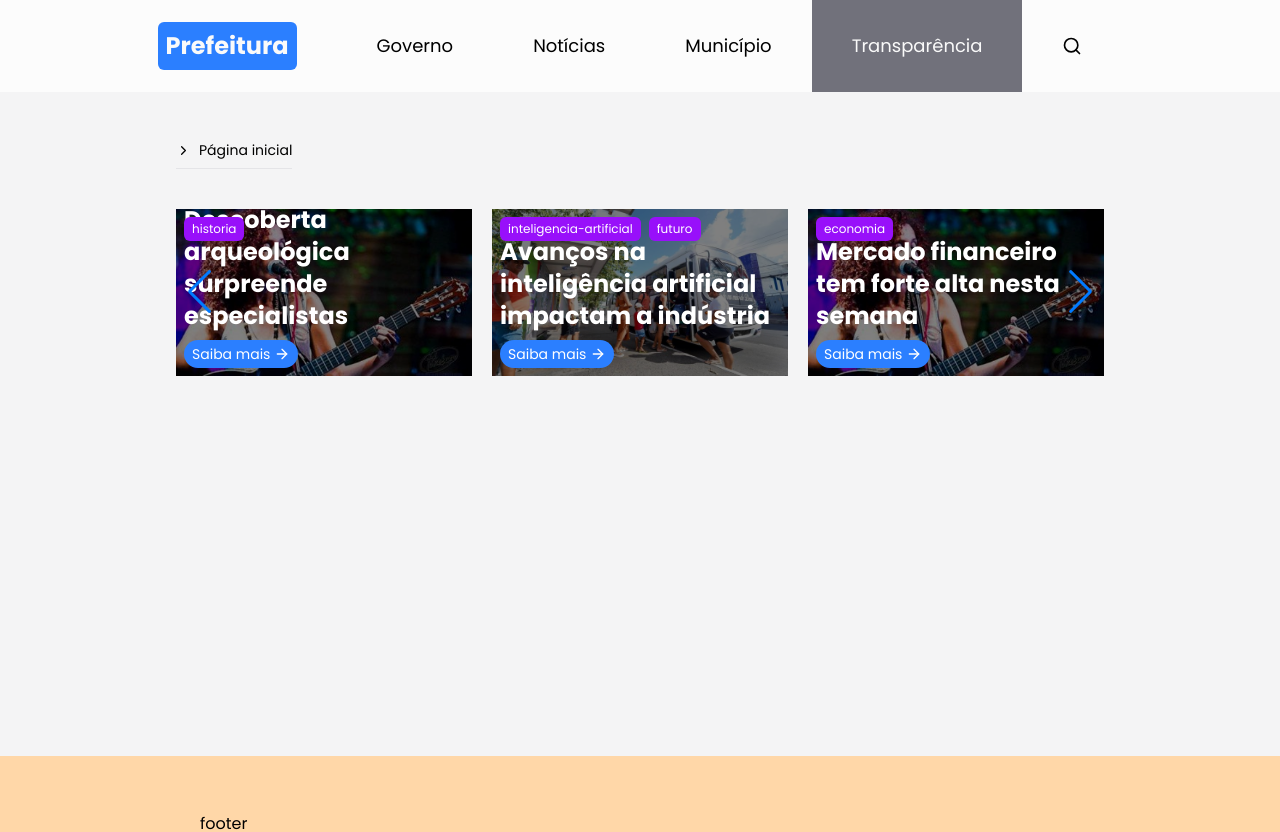
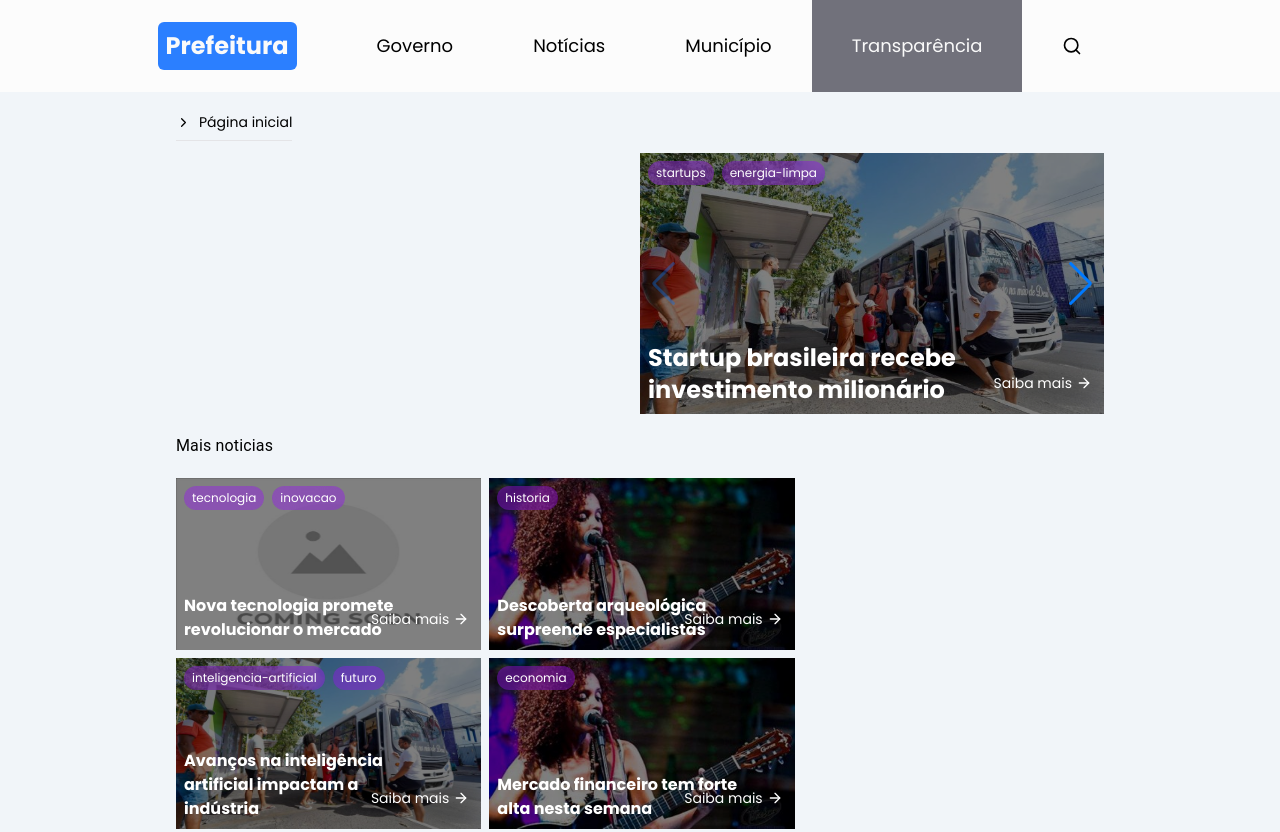
Before and after one commit to LuscaCid/W5iGerenciadorSites, a React (Vite) app: page / in a window 1280 px wide. Shown: the top 832 px of the page. Built offline with nearby package versions, Linux system fonts and the light colour scheme.

Commit message:
feat: adicao de secao de noticias

```diff
--- a/package.json
+++ b/package.json
@@ -13,6 +13,7 @@
     "@emotion/react": "^11.14.0",
     "@emotion/styled": "^11.14.0",
     "@hookform/resolvers": "^4.1.2",
+    "@mui/joy": "^5.0.0-beta.51",
     "@mui/material": "^6.4.7",
     "@radix-ui/react-dialog": "^1.1.6",
     "@tailwindcss/postcss": "^4.0.9",
@@ -24,6 +25,7 @@
     "axios": "^1.8.1",
     "date-fns": "^4.1.0",
     "glidejs": "^2.1.0",
+    "lodash": "^4.17.21",
     "lucide-react": "^0.477.0",
     "postcss": "^8.5.3",
     "react": "^19.0.0",
--- a/src/components/Header.tsx
+++ b/src/components/Header.tsx
@@ -14,16 +14,21 @@ export function Header ( )
 {
     const [ isSearchWindowOpen, setIsSearchWindowOpen ] = useState(false);
     useEffect(() => {
-        document.addEventListener('keydown', (e) => {
+        function listnerCB (e : KeyboardEvent) {
             if (e.key === 'Escape' && isSearchWindowOpen) {
                 setIsSearchWindowOpen(false);
             }
-        });
-    }, [])
+        }
+        document.addEventListener('keydown',listnerCB);
+
+        return () => {
+            document.removeEventListener("keydown", listnerCB);
+        }
+    }, [isSearchWindowOpen])
     return (
         <header
             id="header"
-            className="hidden md:flex m-auto top-0 mb-20  gap-10 items-center justify-center w-full bg-zinc-50/50 fixed z-20 backdrop-blur-sm"
+            className="hidden md:flex m-auto top-0 mb-20  gap-10 items-center justify-center w-full bg-zinc-50/60 fixed z-20 backdrop-blur-sm"
         >
             <Logo title="Prefeitura" to="/"/>
             <ul className="flex items-center">
--- a/src/components/NewsCard.tsx
+++ b/src/components/NewsCard.tsx
@@ -1,18 +1,51 @@
+import { ArrowRight } from "lucide-react";
+import { Noticia } from "../@types/News";
+import { Button } from "../UI/Button";
+import { useNavigate } from "react-router-dom";
+import { Tooltip } from "@mui/material";
 interface NewsCardProps
 {
-    img : string;
-    title : string;
-    content: string;
-    date : string;
+    news : Partial<Noticia>
+    titleSize? : string;
 }
 export function NewsCard (props : NewsCardProps)
 {
+    const { news, titleSize = '2xl' } = props;
+    const navigate = useNavigate();
+
     return (
-        <div className="rounded-none relative">
-            <img src={props.img} />
-            <h2 className="absolute top-2 left-2 text-2xl font-bold ">{props.title}</h2>
-            <p>{props.content}</p>
-            <p></p>
+        <div className="relative">
+            <header className="flex gap-2 items-center absolute z-20 top-2 left-2">
+                {
+                    news.tags && news.tags.length > 0 && news.tags.map((tag) => (
+                        <Tooltip
+                            title={`Pressione para encontrar notícias sobre "${tag.nm_slug}"`}
+                            enterDelay={300}
+                            enterNextDelay={300}
+                            key={tag.nm_slug}
+                        >
+                            <span
+                                className="rounded-full px-2 text-white py-1 text-xs bg-purple-600/40 backdrop-blur-md"
+                            >
+                                { tag.nm_slug }
+                            </span>
+                        </Tooltip>
+                    ))
+                }
+            </header>
+            <img
+                src={news.nm_img}
+                className="brightness-50 hover:brightness-80 transition duration-200 w-full aspect-video "
+            />
+            <footer className="absolute w-full bottom-2 left-2 flex flex-col gap-2">
+                <h2 className={`font-bold text-${titleSize} text-white w-[80%]`}>{news.nm_titulo}</h2>
+                <Button
+                    onClick={() => navigate(`noticia/${news.id_noticia}`)}
+                    title="Saiba mais"
+                    icon={ArrowRight}
+                    className=" absolute right-3 bottom-2 p-1 self-end w-fit flex-row-reverse items-center gap-1 px-2 text-sm text-white bg-transparent hover:bg-transparent hover:border-b-zinc-50 rounded-none border-b border-b-transparent"
+                />
+            </footer>
         </div>
     );
 }
--- a/src/components/NewsCaroussel.tsx
+++ b/src/components/NewsCaroussel.tsx
@@ -6,22 +6,27 @@ import { useNavigate } from "react-router-dom";
 import { Noticia } from "../@types/News";
 import 'swiper/css';
 import "swiper/css/navigation";
+import { NewsCard } from "./NewsCard";
 interface Props
 {
     news : Noticia[]
 }
 export const NewsCarousel = ({ news } : Props) =>
 {
-    const navigate = useNavigate();
+
     return(
-        <section>
+        <section className="flex">
+            <aside className="w-1/2">
+
+            </aside>
             <Swiper
                 modules={[Autoplay, Navigation, Controller]}
-                slidesPerView={3}
-                autoplay={{ delay: 5000 }}
-                spaceBetween={20}
+                slidesPerView={1}
+                autoplay={{ delay: 7000 }}
+                spaceBetween={0}
                 navigation={true}
                 grabCursor
+                className="w-1/2"
             >
                 {
                     news.length > 0 &&
@@ -30,26 +35,7 @@ export const NewsCarousel = ({ news } : Props) =>
                                 className="w-full"
                                 key={fake.id_noticia}
                             >
-                                <header className="flex gap-2 items-center absolute z-20 top-2 left-2">
-                                    {fake.tags && fake.tags.length > 0 && fake.tags.map((tag) => (
-                                        <span className="rounded-md px-2 text-white py-1 text-xs bg-purple-600">
-                                            { tag.nm_slug }
-                                        </span>
-                                    ))}
-                                </header>
-                                <img
-                                    src={fake.nm_img}
-                                    className="brightness-50 hover:brightness-80 transition duration-200 w-full aspect-video"
-                                />
-                                <footer className="absolute bottom-2 left-2 flex flex-col gap-2">
-                                    <h2 className="font-bold text-2xl text-white">{fake.nm_titulo}</h2>
-                                    <Button
-                                        onClick={() => navigate(`noticia/${fake.id_noticia}`)}
-                                        title="Saiba mais"
-                                        icon={ArrowRight}
-                                        className=" rounded-full p-1 w-fit flex-row-reverse items-center gap-1 px-2 text-sm text-white bg-blue-500 hover:bg-blue-600"
-                                    />
-                                </footer>
+                                <NewsCard  news={fake}/>
                             </SwiperSlide>
                         )
                     )
--- a/src/components/NewsSection.tsx
+++ b/src/components/NewsSection.tsx
@@ -1,13 +1,28 @@
+import { Noticia } from "../@types/News";
+import { NewsCard } from "./NewsCard";
+
 // import { useQuery } from "@tanstack/react-query";
+interface Props {
+    news : Noticia[]
+}
+export const NewsSection = ({ news } : Props) =>
+{
 
-export const NewsSection = () =>
-{
-    // const { data } = useQuery({
-    //     queryFn : () => {},
-    //     queryKey : ["news"]
-    // });
+    // renderizar as noticias com base na
     return (
-        <div></div>
+        <div className="grid grid-cols-2 gap-2 w-2/3">
+            {
+                news && news.length > 0 && (
+                    news.map((notice) => (
+                        <NewsCard
+                            key={notice.id_noticia}
+                            news={notice}
+                            titleSize="md"
+                        />
+                    ))
+                )
+            }
+        </div>
         // noticias serão feitas em duas etapas, carrosel e cards soltos
     );
 }
--- /dev/null
+++ b/src/components/NewsSlug.tsx
@@ -0,0 +1,28 @@
+import { useNavigate } from "react-router-dom";
+import { TextButton } from "../UI/TextButton";
+
+interface Props {
+    tag : string;
+    title : string;
+    id : string
+}
+export function NewsSlug ({ id, tag, title } : Props)
+{
+    const navigate = useNavigate();
+    const handleNavigate = () => {
+        navigate(`/noticia/${id}`);
+    }
+    return (
+        <div className="flex flex-col gap-2">
+            <TextButton
+
+                onClick={handleNavigate}
+                title={tag}
+                className="border-b border-b-transparent hover:border-b-zinc-900 transition duration-200"
+            />
+            <h1 className="text-lg font-semibold ">
+                { title }
+            </h1>
+        </div>
+    );
+}
--- a/src/constants/news.ts
+++ b/src/constants/news.ts
@@ -78,5 +78,27 @@ export default [
         { nm_slug: "esports", dt_cadastro: "2024-03-03" },
         { nm_slug: "olimpiadas", dt_cadastro: "2024-03-06" }
       ]
+    },
+    {
+      id_noticia: 9,
+      nm_titulo: "Esportes eletrônicos ganham espaço nas Olimpíadas",
+      ds_conteudo: "Comitê olímpico discute inclusão de modalidades de eSports nos próximos jogos.",
+      dt_publicacao: "2024-03-06",
+      nm_img: Violao,
+      tags: [
+        { nm_slug: "esports", dt_cadastro: "2024-03-03" },
+        { nm_slug: "olimpiadas", dt_cadastro: "2024-03-06" }
+      ]
+    },
+    {
+      id_noticia: 10,
+      nm_titulo: "Esportes eletrônicos ganham espaço nas Olimpíadas",
+      ds_conteudo: "Comitê olímpico discute inclusão de modalidades de eSports nos próximos jogos.",
+      dt_publicacao: "2024-03-06",
+      nm_img: Violao,
+      tags: [
+        { nm_slug: "esports", dt_cadastro: "2024-03-03" },
+        { nm_slug: "olimpiadas", dt_cadastro: "2024-03-06" }
+      ]
     }
   ];
--- /dev/null
+++ b/src/constants/tags.ts
@@ -0,0 +1,25 @@
+import { Tag } from "../@types/News";
+
+export const faketags = [
+    {
+        dt_cadastro : new Date().toISOString(),
+        nm_slug : "Esportes",
+        qtdNoticias : 1
+    },
+    {
+        dt_cadastro : new Date().toISOString(),
+        nm_slug : "Natureza"
+    },
+    {
+        dt_cadastro : new Date().toISOString(),
+        nm_slug : "Saude"
+    },
+    {
+        dt_cadastro : new Date().toISOString(),
+        nm_slug : "Economia"
+    },
+    {
+        dt_cadastro : new Date().toISOString(),
+        nm_slug : "Educacao"
+    },
+]
--- a/src/layout/Main.tsx
+++ b/src/layout/Main.tsx
@@ -23,15 +23,15 @@ export function Main ()
         <section className="h-full flex flex-col justify-between">
             <Header />
             <MobileHeader />
-            <main className=" bg-zinc-100 absolute top-17 flex flex-col justify-between  md:top-23 bottom-48 h-screen right-0 left-0 ">
+            <main className=" bg-slate-100 absolute top-17 flex flex-col justify-between  md:top-23 bottom-48 h-screen right-0 left-0 ">
                 <section className="px-6 md:px-44">
-                <span className="text-sm w-fit border-b py-2 my-10 select-none hover border-zinc-200 flex items-center gap-2">
+                <span className="text-sm w-fit border-b py-2 my-3 select-none hover border-zinc-200 flex items-center gap-2">
                     <ChevronRight size={15}/>
                     {locationDictionary[path.pathname]}
                 </span>
                 <Outlet />
                 </section>
-                <footer className=" bottom-0 px-6 w-full self-end bg-orange-200 md:px-50 z-20 md:py-14 py-4">
+                <footer className=" bottom-0 px-6 w-full self-end bg-slate-200 md:px-50 z-20 md:py-14 py-4">
                     footer
                     {/* links, redirecionamentos */}
                 </footer>
--- a/src/pages/Home.tsx
+++ b/src/pages/Home.tsx
@@ -1,10 +1,22 @@
+import { Typography } from "@mui/material";
 import { NewsCarousel } from "../components/NewsCaroussel"
+import { NewsSection } from "../components/NewsSection";
 import fakeNews from "../constants/news";
 export const Home = () => {
+  const carouselNews = fakeNews.slice(fakeNews.length / 2, fakeNews.length);
+  const newsSectionNews = fakeNews.slice(0, (fakeNews.length / 2) -1);
   return (
-    <div>
-      <NewsCarousel news={fakeNews}/>
+    <div className="flex flex-col gap-5 pb-5">
+      <NewsCarousel news={carouselNews}/>
+      <Typography
+        title=""
 
+        // contentEditable
+        fontSize={"32"}
+      >
+        Mais noticias
+      </Typography>
+      <NewsSection news={newsSectionNews} />
     </div>
   )
 }
```
Also changed, not shown: src/UI/TextButton.tsx (+16 -7 lines), 1 other file (tests, documents, lock files or other folders).
